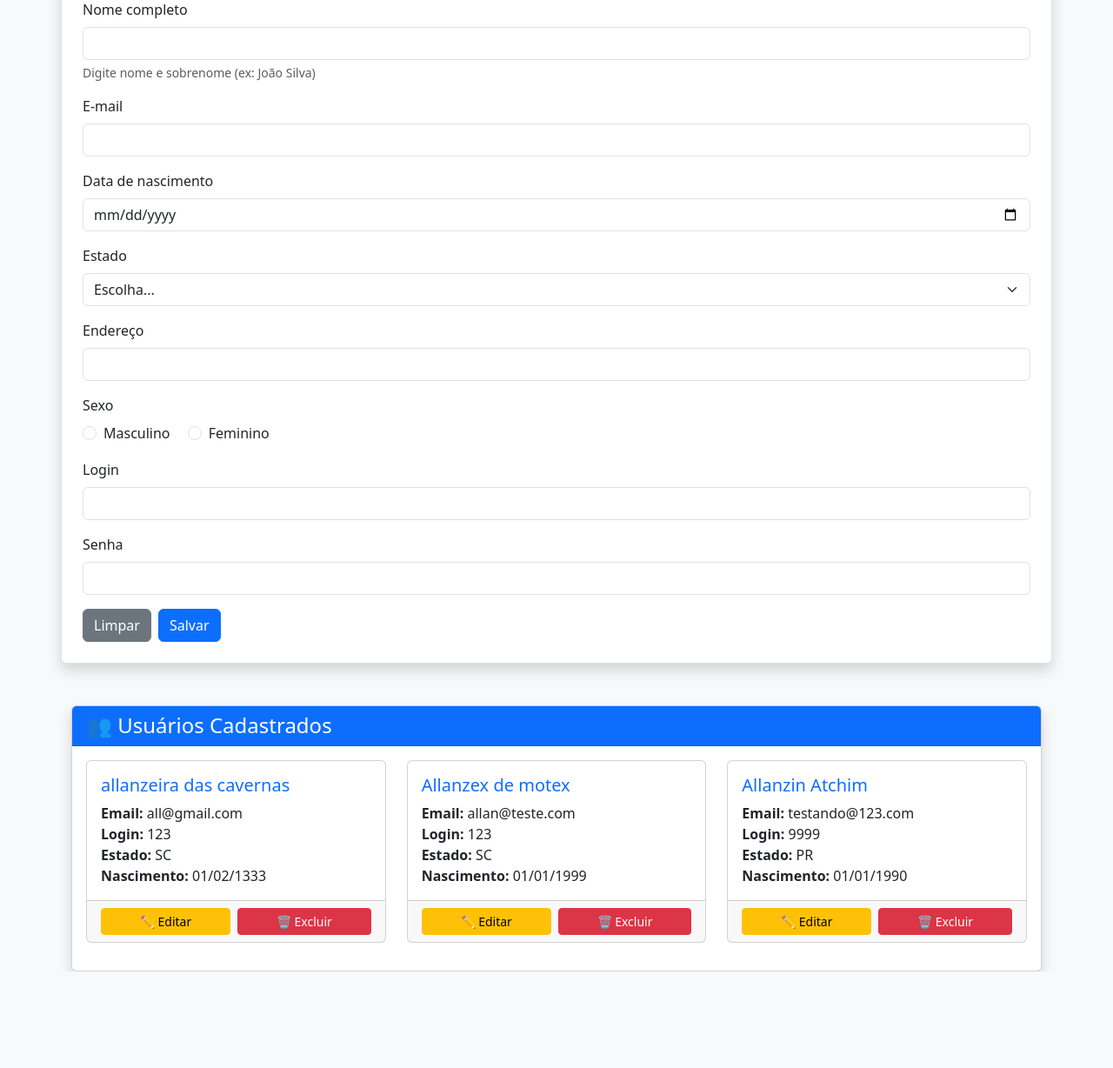
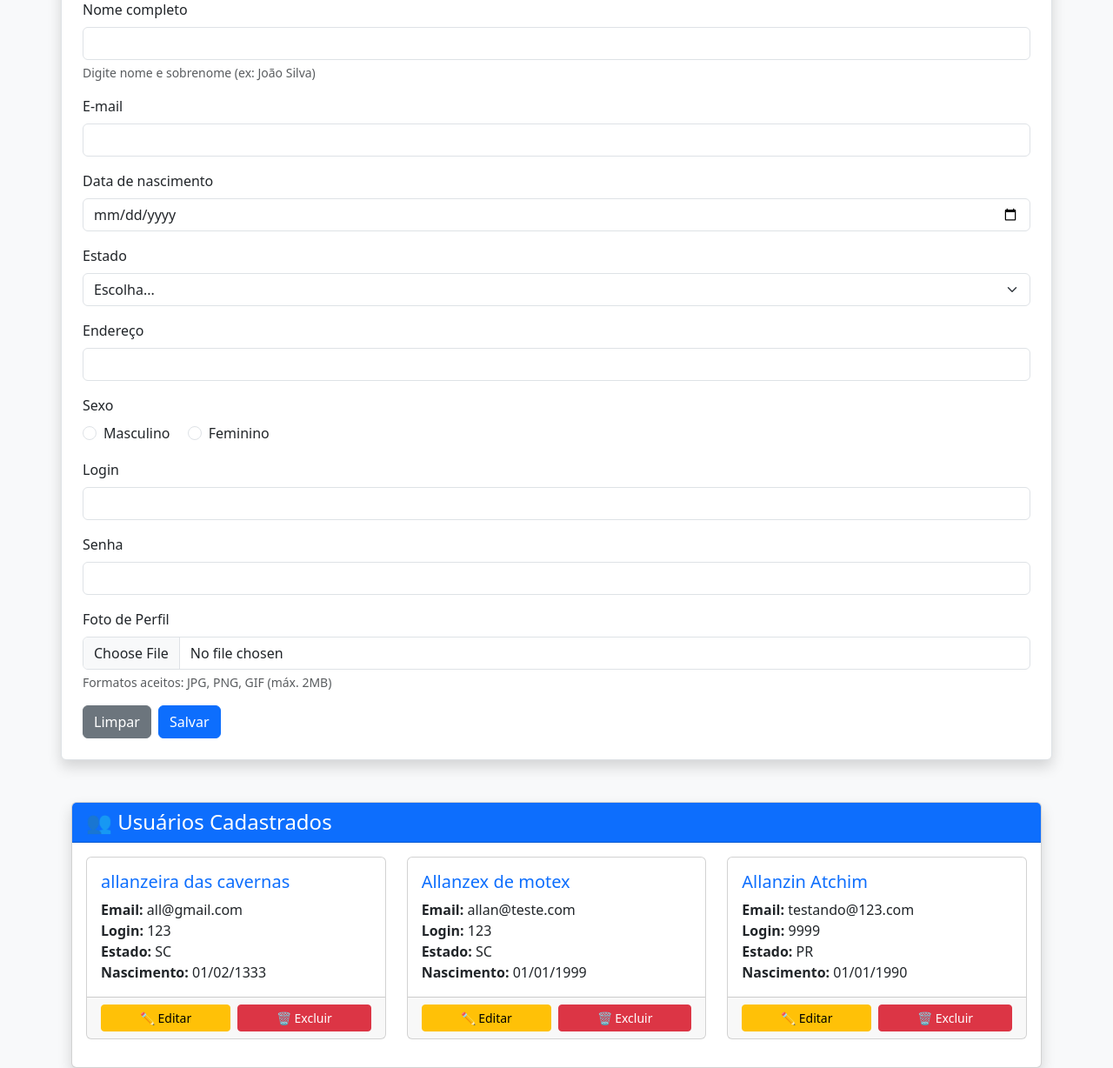
Before and after one commit to AllanMicuanski/php_web3, a PHP site: page / in a window 1280 px wide. Shown: the part 136-1364 px from the top of the page at 87% size. Before the commit the page ends 1253 px from the top, so only its background shows below. Run offline with PHP 8.4, Linux system fonts and the light colour scheme; data comes from the database, SQL or seed files in the repository.

Commit message:
feat: added upload imgs

```diff
--- a/index.php
+++ b/index.php
@@ -33,6 +33,23 @@ if ($_SERVER["REQUEST_METHOD"] == "POST") {
     $login    = $_POST["login"];
     $senha    = password_hash($_POST["senha"], PASSWORD_DEFAULT); // hash da senha
 
+    // Processa upload da foto
+    $nomeArquivo = null;
+    if (isset($_FILES['foto']) && $_FILES['foto']['error'] === UPLOAD_ERR_OK) {
+        $arquivo = $_FILES['foto'];
+        $extensao = strtolower(pathinfo($arquivo['name'], PATHINFO_EXTENSION));
+        $extensoesPermitidas = ['jpg', 'jpeg', 'png', 'gif'];
+
+        if (in_array($extensao, $extensoesPermitidas) && $arquivo['size'] <= 2000000) { // 2MB
+            $nomeArquivo = uniqid() . '.' . $extensao;
+            $caminhoDestino = 'uploads/' . $nomeArquivo;
+
+            if (!move_uploaded_file($arquivo['tmp_name'], $caminhoDestino)) {
+                $nomeArquivo = null;
+            }
+        }
+    }
+
     // Salva os valores para reexibir no formulário em caso de erro
     $form_nome = $nome;
     $form_email = $email;
@@ -46,8 +63,8 @@ if ($_SERVER["REQUEST_METHOD"] == "POST") {
         $msg = "<div class='alert alert-warning'><strong>Atenção!</strong> Por favor, informe o nome completo (nome e sobrenome).</div>";
     } else {
         // Prepared statement seguro
-        $stmt = $con->prepare("INSERT INTO usuarios (nome, email, data_nasc, estado, endereco, sexo, login, senha) VALUES (?, ?, ?, ?, ?, ?, ?, ?)");
-        $stmt->bind_param("ssssssss", $nome, $email, $dataNasc, $estado, $endereco, $sexo, $login, $senha);
+        $stmt = $con->prepare("INSERT INTO usuarios (nome, email, data_nasc, estado, endereco, sexo, login, senha, foto) VALUES (?, ?, ?, ?, ?, ?, ?, ?, ?)");
+        $stmt->bind_param("sssssssss", $nome, $email, $dataNasc, $estado, $endereco, $sexo, $login, $senha, $nomeArquivo);
 
         if ($stmt->execute()) {
             $prefixo = ($sexo == "masculino") ? "Sr." : "Sra.";
@@ -78,7 +95,7 @@ if ($_SERVER["REQUEST_METHOD"] == "POST") {
 
   <?php if($msg) echo $msg; ?>
 
-  <form action="" method="post">
+  <form action="" method="post" enctype="multipart/form-data">
     <!-- Aqui vão os campos do formulário -->
     <div class="mb-3">
       <label for="name" class="form-label">Nome completo</label>
@@ -135,6 +152,11 @@ if ($_SERVER["REQUEST_METHOD"] == "POST") {
     <div class="mb-3">
       <label for="senha" class="form-label">Senha</label>
       <input type="password" id="senha" name="senha" class="form-control" required />
+    </div>
+    <div class="mb-3">
+      <label for="foto" class="form-label">Foto de Perfil</label>
+      <input type="file" id="foto" name="foto" class="form-control" accept="image/*" />
+      <div class="form-text">Formatos aceitos: JPG, PNG, GIF (máx. 2MB)</div>
     </div>
     <div class="d-flex gap-2">
       <button type="reset" class="btn btn-secondary">Limpar</button>
```
Also changed, not shown: uploads/6908c2ac00d0a.png (added), uploads/6908e62f5d2ef.png (added).
